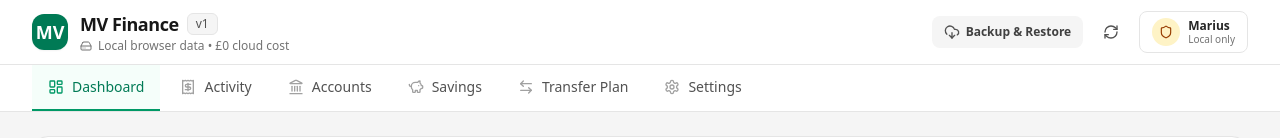
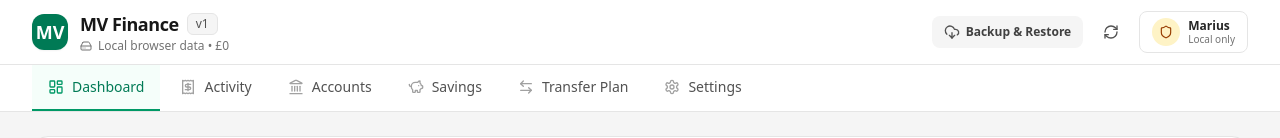
Before and after one commit to backtonemesis-cpu/MV, a React (Vite) app: page / in a window 1280 px wide. Shown: the top 138 px of the page. Built offline with nearby package versions, Linux system fonts and the light colour scheme.

Commit message:
Simplify local-only header

```diff
--- a/src/components/Header.tsx
+++ b/src/components/Header.tsx
@@ -44,7 +44,7 @@ export const Header: React.FC<HeaderProps> = ({
               </div>
               <p className="text-xs text-neutral-500 dark:text-neutral-400 hidden sm:flex items-center gap-1.5">
                 <HardDrive className="w-3 h-3" />
-                Local browser data • £0 cloud cost
+                Local browser data • £0
               </p>
             </div>
           </div>
```
